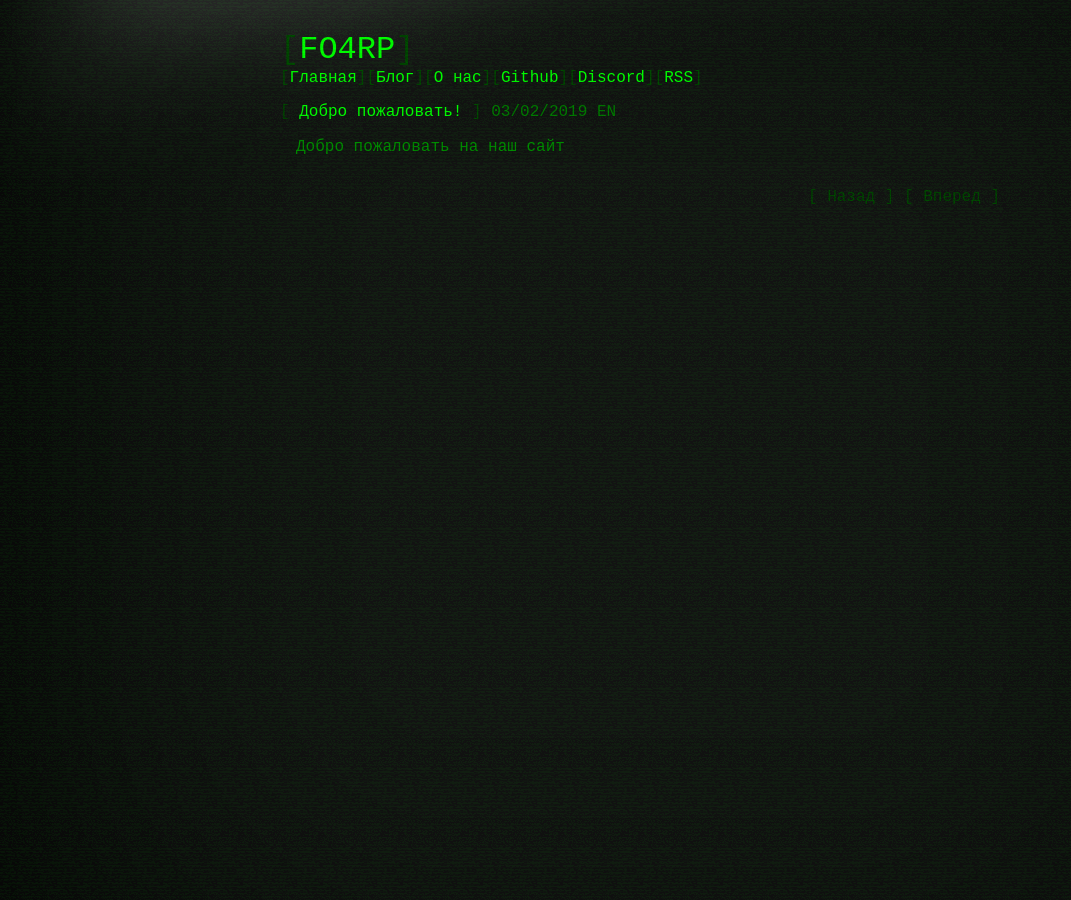
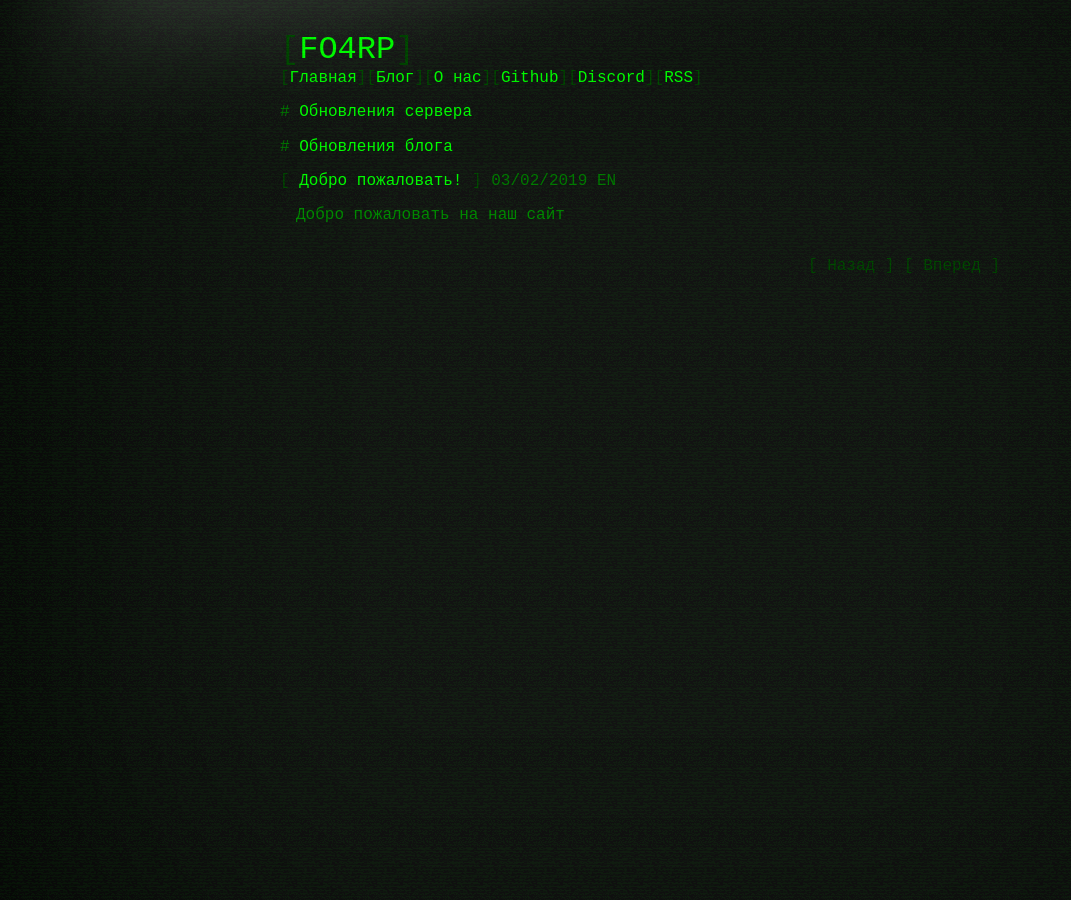
Before and after one commit to fonline-roleplay/FO4RP, a Jekyll site: the page built from index.html, in a window 1280 px wide. Shown: the whole page, without its empty margins (0-1071 px from the left). Built offline with Jekyll 4.4.1, drawn with Linux system fonts in a browser that asks for light colours; Markdown is read by kramdown in place of the engine named in the settings; the list of posts is cut into pages by our own code.

Commit message:
Обновление шаблона

```diff
--- a/index.html
+++ b/index.html
@@ -2,19 +2,24 @@
 layout: default
 title: FOnline Roleplay Website
 ---
+
+<h1>Обновления сервера</h1>
+
 <div class="listing commits">
   <script>
     jQuery(function($){
       $.get("https://api.github.com/repos/fonline-roleplay/FO4RP/commits", function(result) {
         for (var i in result) {
           if (i > 10) break;
-          var $card = $("<div class='post other link'><a href='"+result[i].url+"'>"+result[i].commit.message+"</a></div>")
+          var $card = $("<div class='post other link'><a href='"+result[i].html_url+"'>"+result[i].commit.message+"</a></div>")
           $(".listing.commits").append($card)
         }
       })
     })
   </script>
 </div>
+
+<h1>Обновления блога</h1>
 
 <div class="listing">
     {% for post in paginator.posts %}
```
